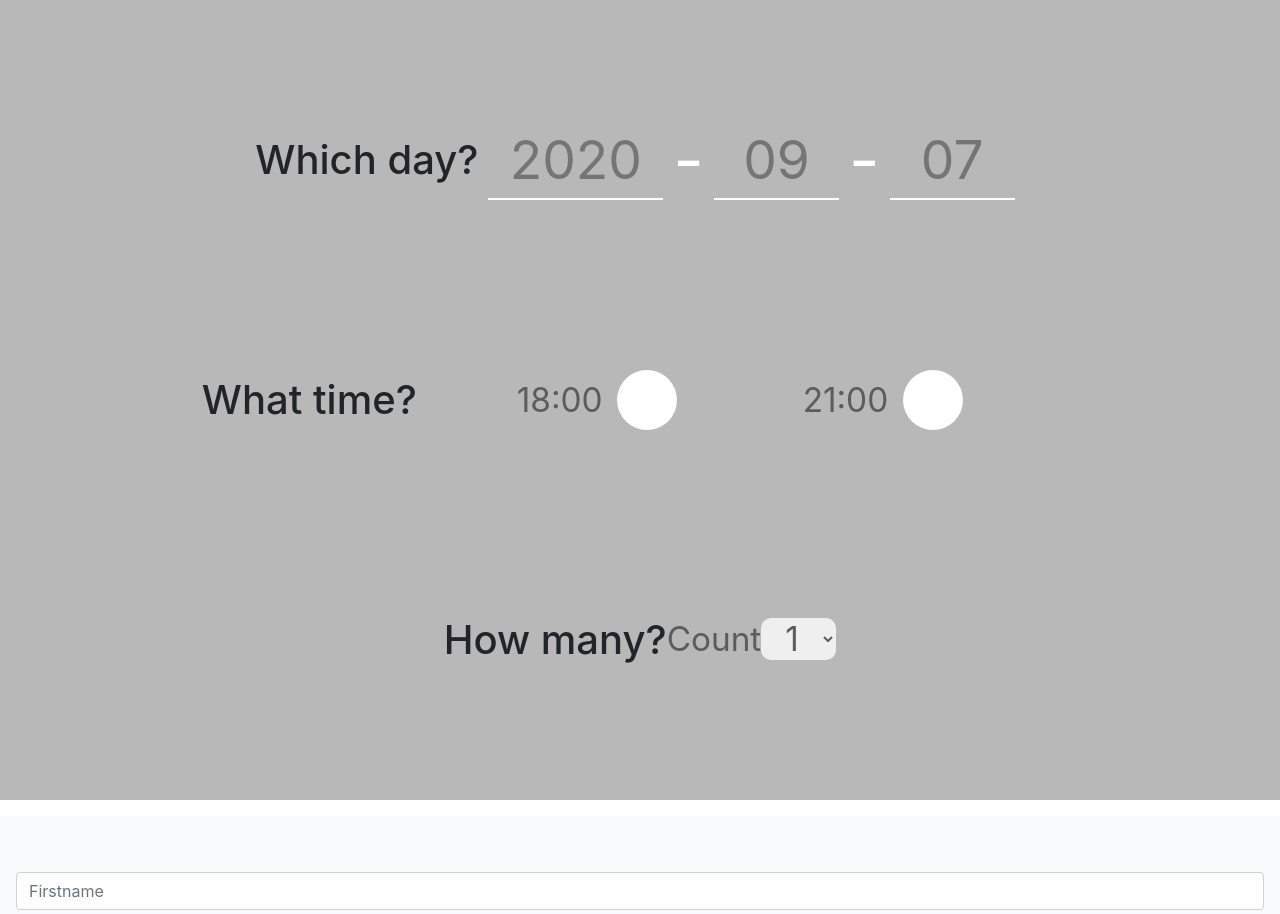
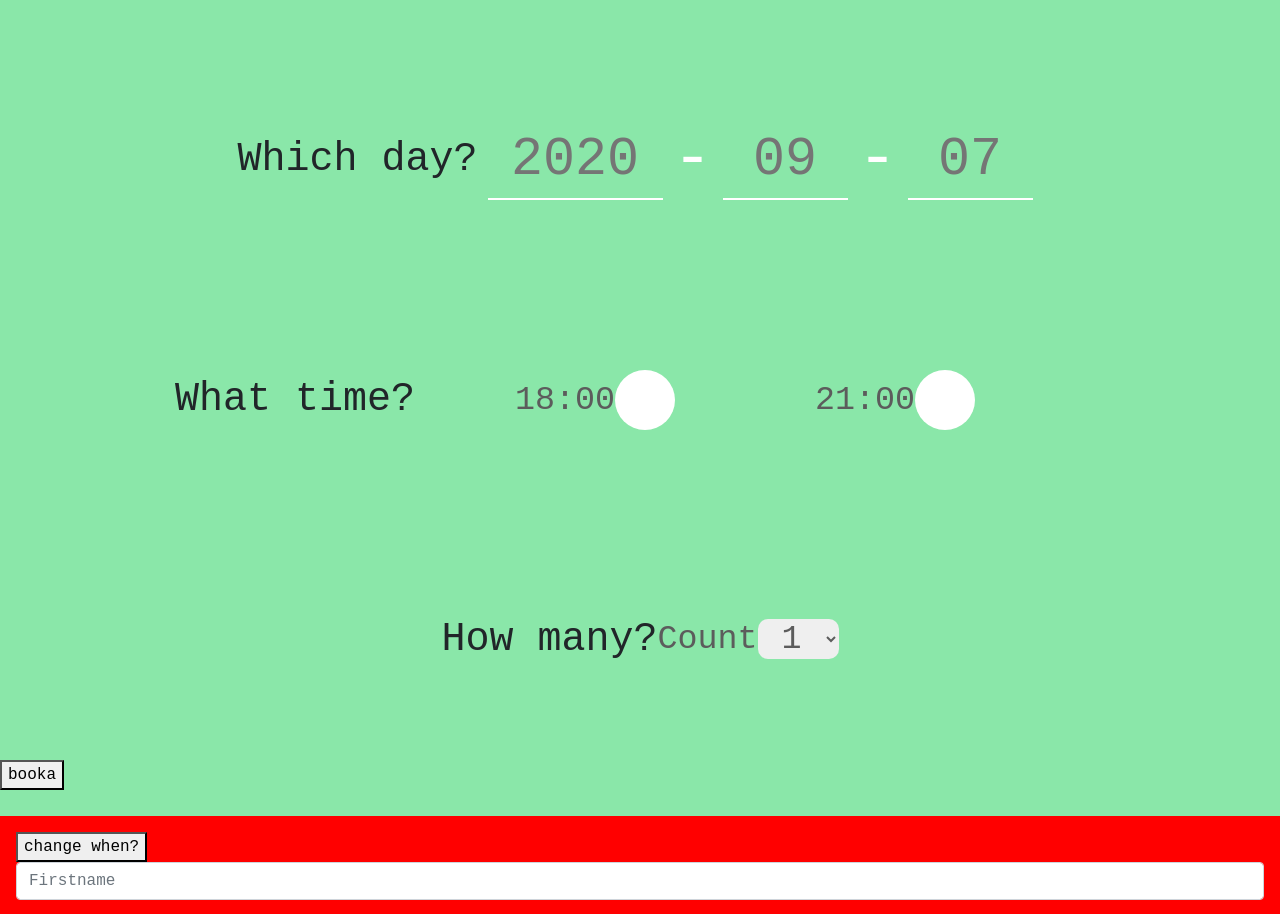
Before and after one commit to Chabbe/restaurangx, a React (Create React App) app: page /booking in a window 1280 px wide. Shown: the top 914 px of the page. Built offline with nearby package versions, Linux system fonts and the light colour scheme.

Commit message:
styling on booking

```diff
--- a/src/App.scss
+++ b/src/App.scss
@@ -1,11 +1,12 @@
 @import "./components/home/home.scss";
 @import "./components/booking/booking.scss";
 @import "./components/table/table.scss";
-
+@import "./components/guest/guest.scss";
 
 body {
     margin: 0px;
     overflow: hidden;
+    font-family: monospace;
     #root {
 
     }
--- a/src/components/booking/Booking.tsx
+++ b/src/components/booking/Booking.tsx
@@ -10,17 +10,21 @@ export default function Booking() {
   const [guests, setGuests] = useState({});
   const [availabilityMsg, setAvailabilityMsg] = useState("");
   const [validationMsg, setValidationMsg] = useState("");
+  const [scrollClass,  setScrollClass] = useState("")
 
   function postTable(guestId: number) {
     axios
       .post("http://localhost:8000/table", { tables, guestId })
-      .then((res) => {});
+      .then((res) => { });
   }
+
   function setGuest(guestObject: GuestModel) {
     setGuests(guestObject);
   }
 
   function setTable(tableObject: TableModel) {
+
+
     setTables(tableObject);
     if (tableObject.time > 0) checkAvailability(tableObject);
   }
@@ -30,18 +34,15 @@ export default function Booking() {
       .post("http://localhost:8000/availability", tableObject)
       .then((res) => {
         if (!res.data.success) {
-          if (res.data.othersuccess) {
+          if (res.data.othersuccess)
             setAvailabilityMsg(
-              "Fullbokat men ledigt på " +
-                (tableObject.time === 21 ? 18 : 21) +
-                ":00"
+              "Overbooked but available at " +
+              (tableObject.time === 21 ? 18 : 21) +
+              ":00"
             );
-          } else {
-            setAvailabilityMsg("Fullbokat");
-          }
-        } else {
-          setAvailabilityMsg("Ledigt, välkommen att boka");
-        }
+          else setAvailabilityMsg("Overbooked");
+        } else setAvailabilityMsg("Time available");
+
       });
   }
 
@@ -68,18 +69,26 @@ export default function Booking() {
     axios.post("http://localhost:8000/deleteall");
   }
 
+
+  function next() {
+    setScrollClass("scroll")
+  }
+  function back() {
+    setScrollClass("scrollBack")
+  }
   return (
-    <div className="container-fluid p-0">
+    <div className={scrollClass + " container-fluid p-0"}>
       <div className="row justify-content-center p-0">
         <form className="form col-sm-12 col-md-12 col-lg-12 p-0">
-          <Table set={setTable} setValidation={setValidationMsg}></Table>
+          <Table set={setTable} overbooked={availabilityMsg} next={next}></Table>
           <Guest
             post={makeReservation}
             setValidation={setValidationMsg}
             set={setGuest}
-            ></Guest>
-            <p>{availabilityMsg}</p>
-            <p>{validationMsg}</p>
+            back={back}
+          ></Guest>
+          <p>{availabilityMsg}</p>
+          <p>{validationMsg}</p>
           <div className="mt-5">
             <button
               type="button"
--- a/src/components/booking/booking.scss
+++ b/src/components/booking/booking.scss
@@ -1,12 +1,37 @@
 .container-fluid {
-    background-color: rgb(184, 184, 184);
+    background-color: rgb(138, 231, 169);
 
-    height: 100vh;
-
+    height: 200vh;
     .justify-content-center {
         margin: 0;
 
         .form {}
+    }
+}
+
+.scroll {
+    animation: scrollPage 2s ease-in-out 0s 1 forwards;
+}
+.scrollBack {
+    animation: scrollPageBack 2s ease-in-out 0s 1 forwards;
+}
+
+@keyframes scrollPage {
+    from {
+        margin-top:0vh;
+    }
+    to {
+        margin-top:-100vh;
 
     }
 }
+
+@keyframes scrollPageBack {
+    from {
+        margin-top:-100vh;
+    }
+    to {
+        margin-top:0vh;
+
+    }
+}
--- a/src/components/guest/Guest.tsx
+++ b/src/components/guest/Guest.tsx
@@ -6,6 +6,7 @@ interface IGuest {
   set: (guestObject: GuestModel) => void;
   post: (guestObject: GuestModel) => void;
   setValidation: (message: string) => void;
+  back: () => void;
 }
 
 export default function Guest(props: IGuest) {
@@ -85,7 +86,8 @@ export default function Guest(props: IGuest) {
   }
 
   return (
-    <div className="col-12 bg-light p-3 m-0">
+    <div className="guest col-12 p-3 m-0">
+    <button type="button" onClick={props.back}>change when?</button>
       <div className="form-row">
         <div className="form-group col-12">
           <input
--- a/src/components/guest/guest.scss
+++ b/src/components/guest/guest.scss
@@ -0,0 +1,4 @@
+.guest {
+    background-color:red;
+    height: 100vh;
+}
--- a/src/components/table/Table.tsx
+++ b/src/components/table/Table.tsx
@@ -3,21 +3,62 @@ import TableModel from "../../models/tableModel";
 
 interface ITable {
   set: (tableObject: TableModel) => void;
-  setValidation: (message: string) => void;
+  overbooked: string;
+  next: () => void;
+
 }
 
 export default function Table(props: ITable) {
+  const [dateValidation, setDateValidation] = useState({
+    validMsg: "",
+    valid: false
+  })
+
+  const [dateBlur, setDateBlur] = useState({
+    year: false,
+    month: false,
+    day: false
+  })
+
   const [tableObject, setTableObject] = useState({
     date: new Date(),
     time: 0,
     count: 0,
     id: 0,
-    guestId: 0,
+    guestId: 0
   });
+
+  const [dateTable, setDateTable] = useState({
+    year: 0,
+    month: 0,
+    day: 0
+  })
 
   useEffect(() => {
     props.set(tableObject);
   }, [tableObject]);
+
+  useEffect(() => {
+    tableObject.date = new Date(dateTable.year, dateTable.month - 1, dateTable.day)
+  }, [dateTable])
+
+  useEffect(() => {
+    for (const [key, value] of Object.entries(dateBlur)) {
+      if (!value) return
+    }
+
+    const currentDate = new Date().toDateString().slice(4, 15);
+
+    const selectedDate = new Date(tableObject.date);
+
+    if (selectedDate < new Date(currentDate))
+
+      setDateValidation({ validMsg: "invalid date", valid: false })
+
+    else
+      setDateValidation({ validMsg: "", valid: true })
+
+  }, [dateBlur])
 
   function checkDate(event: KeyboardEvent<HTMLInputElement>) {
     if (!/\d/.test(event.key)) {
@@ -27,60 +68,65 @@ export default function Table(props: ITable) {
   }
 
   function updateTable(event: ChangeEvent<any>) {
+
     setTableObject({
       ...tableObject,
       [event.target.name]:
-        event.target.name === "date"
-          ? new Date(event.target.value)
-          : parseInt(event.target.value),
+        parseInt(event.target.value),
     });
   }
 
-  function validate(event: ChangeEvent<HTMLInputElement>) {
-    const currentDate = new Date().toDateString().slice(4, 15);
+  function updateDate(event: ChangeEvent<HTMLInputElement>) {
+    setDateTable({
+      ...dateTable,
+      [event.target.name]: event.target.value
+    });
+  }
 
-    const selectedDate = new Date(event.target.value);
-
-    if (selectedDate < new Date(currentDate))
-      props.setValidation("invalid date");
-    else props.setValidation("");
+  function validation(event: ChangeEvent<HTMLInputElement>) {
+    setDateBlur({
+      ...dateBlur,
+      [event.target.name]: true
+    })
   }
 
   return (
-    <div className="form-group col-12">
+    <div className="form-group table col-12">
       <div className="row date justify-content-center">
         <h1>Which day?</h1>
         <input
           type="text"
-          name="date"
+          name="year"
           id="dateYear"
           className="dateInput"
-          placeholder={new Date().toString().slice(11,15)}
+          placeholder={new Date().toString().slice(11, 15)}
           onKeyPress={checkDate}
-          onChange={updateTable}
-          onBlur={validate}
+          onChange={updateDate}
+          onBlur={validation}
           autoComplete="none"
         /><p>-</p>
         <input
           type="text"
-          name="date"
+          name="month"
           className="dateInput"
-          placeholder={(new Date().getMonth()+1) < 10 ? "0"+(new Date().getMonth()+1).toString() : (new Date().getMonth()+1).toString()}
+          placeholder={(new Date().getMonth() + 1) < 10 ? "0" + (new Date().getMonth() + 1).toString() : (new Date().getMonth() + 1).toString()}
           onKeyPress={checkDate}
-          onChange={updateTable}
-          onBlur={validate}
+          onChange={updateDate}
+          onBlur={validation}
           autoComplete="none"
         /><p>-</p>
         <input
           type="text"
-          name="date"
+          name="day"
           className="dateInput"
-          placeholder={new Date().toString().slice(8,10)}
+          placeholder={new Date().toString().slice(8, 10)}
           onKeyPress={checkDate}
-          onChange={updateTable}
-          onBlur={validate}
+          onChange={updateDate}
+          onBlur={validation}
           autoComplete="none"
         />
+        <p id="invalid-date">{dateValidation.validMsg}</p>
+        <p id="availability">{props.overbooked}</p>
       </div>
       <div className="row times justify-content-center">
         <h1>What time?</h1>
@@ -129,6 +175,7 @@ export default function Table(props: ITable) {
           </select>
         </label>
       </div>
+      <button className="bookButton" type="button" onClick={props.next}>booka</button>
     </div>
   );
 }
--- a/src/components/table/table.scss
+++ b/src/components/table/table.scss
@@ -1,14 +1,21 @@
-.form-group {
+.table {
     height: 100vh;
     padding: 5vh 0;
-
     .date {
 
 
         background-size: 200%;
         height: 30vh;
 
+        #invalid-date {
+            color:red;
+            font-size:20pt;
+        }
+        #availability {
+            color:white;
+            font-size:20pt;
 
+        }
         p {
             line-height: 80px;
             font-size: 50pt;
@@ -108,11 +115,11 @@
                 background-size: contain;
                 background-origin: content-box;
 
-                height: 40px;
-                width: 40px;
+                height: 50px;
+                width: 50px;
                 border-radius: 50%;
-                top: 10px;
-                left: 10px;
+                top:5px;
+                left: 5px;
             }
         }
     }
```
Lines whose indentation alone changed are shown as unchanged.
